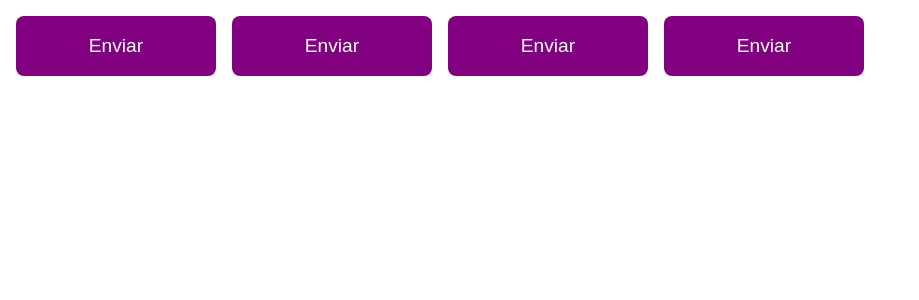
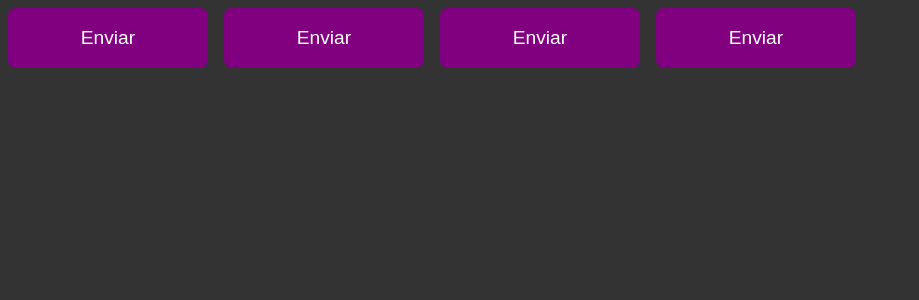
Before and after one commit to welitonwt/Timer, a React (Vite) app: page / in a window 1280 px wide. Shown: the top 300 px of the page, without its empty margins (0-919 px from the left). Built offline with nearby package versions, Linux system fonts and the light colour scheme.

Commit message:
global styled cpmplet

```diff
--- a/src/App.tsx
+++ b/src/App.tsx
@@ -1,6 +1,7 @@
 import { Button } from "./components/Button"
 import { ThemeProvider } from "styled-components"
 import { defaultTheme } from "./components/styles/themes/default"
+import { GlobalStyle } from "./components/styles/global"
 
 
 export function App() {
@@ -10,6 +11,8 @@
       <Button variant="secondary"/>
       <Button variant="danger"/>
       <Button variant="success"/>
+
+      <GlobalStyle/>
     </ThemeProvider>
   )
 }
--- /dev/null
+++ b/src/components/styles/global.ts
@@ -0,0 +1,15 @@
+import { createGlobalStyle } from 'styled-components'
+
+export const GlobalStyle = createGlobalStyle`
+* {
+  margin: 0;
+  padding: 0;
+  box-sizing: border-box;
+}
+
+body {
+  background: #333;
+  color: #fff;
+}
+
+`
```
